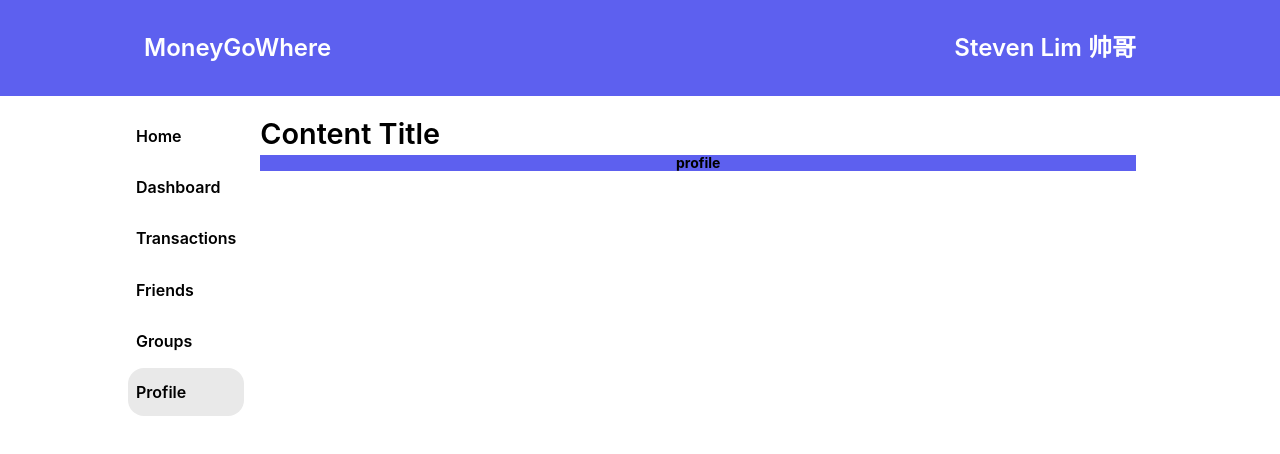
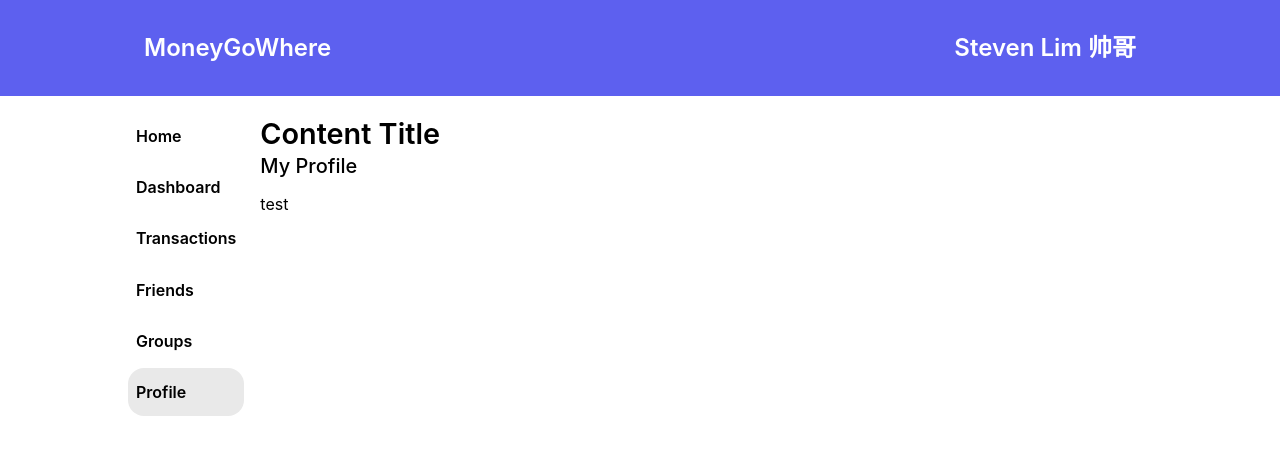
Before and after one commit to geraldhywncs/Team20_DMSS_Frontend, a React (Create React App) app: page / in a window 1280 px wide. Both pictures are taken after a click on the element "Profile". Shown: the top 454 px of the page. Built offline with nearby package versions, Linux system fonts and the light colour scheme.

Commit message:
add Section component

```diff
--- a/src/App.css
+++ b/src/App.css
@@ -110,3 +110,17 @@
   font-weight: 600;
   text-align: left;
 }
+
+/* Section Component */
+.section-container {
+  display: flex;
+  flex-direction: column;
+  align-items: flex-start;
+}
+
+.section-header {
+  line-height: var(--font-height-xlarge);
+  font-size: var(--font-size-xlarge);
+  font-weight: var(--font-weight-medium);
+  margin-bottom: 15px;
+}
--- a/src/components/pages/Profile.jsx
+++ b/src/components/pages/Profile.jsx
@@ -1,8 +1,13 @@
 import React from "react";
 import "../../styles/pages/Profile.css";
+import Section from "./shared/Section";
 
 function Profile() {
-  return <div className="container">profile</div>;
+  return (
+    <Section headerName={"My Profile"}>
+      <div>test</div>
+    </Section>
+  );
 }
 
 export default Profile;
--- /dev/null
+++ b/src/components/pages/shared/Section.jsx
@@ -0,0 +1,15 @@
+import React from "react";
+import "../../../../src/App.css";
+
+// NOTE: children needs to be a react element
+// See src/components/pages/Profile.jsx on how to use
+function Section({ children, headerName }) {
+  return (
+    <div className="section-container">
+      <div className="section-header">{headerName}</div>
+      {children}
+    </div>
+  );
+}
+
+export default Section;
```
